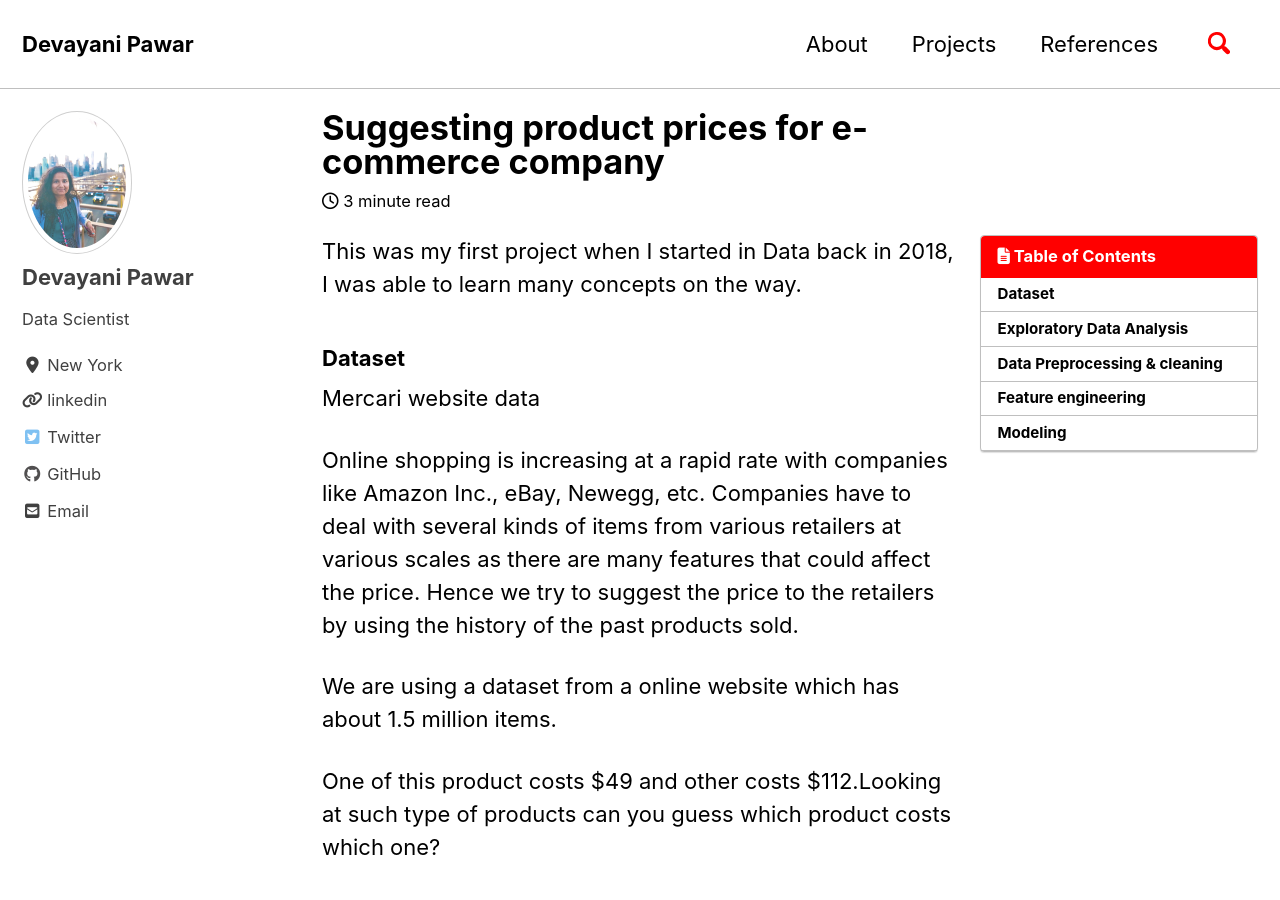
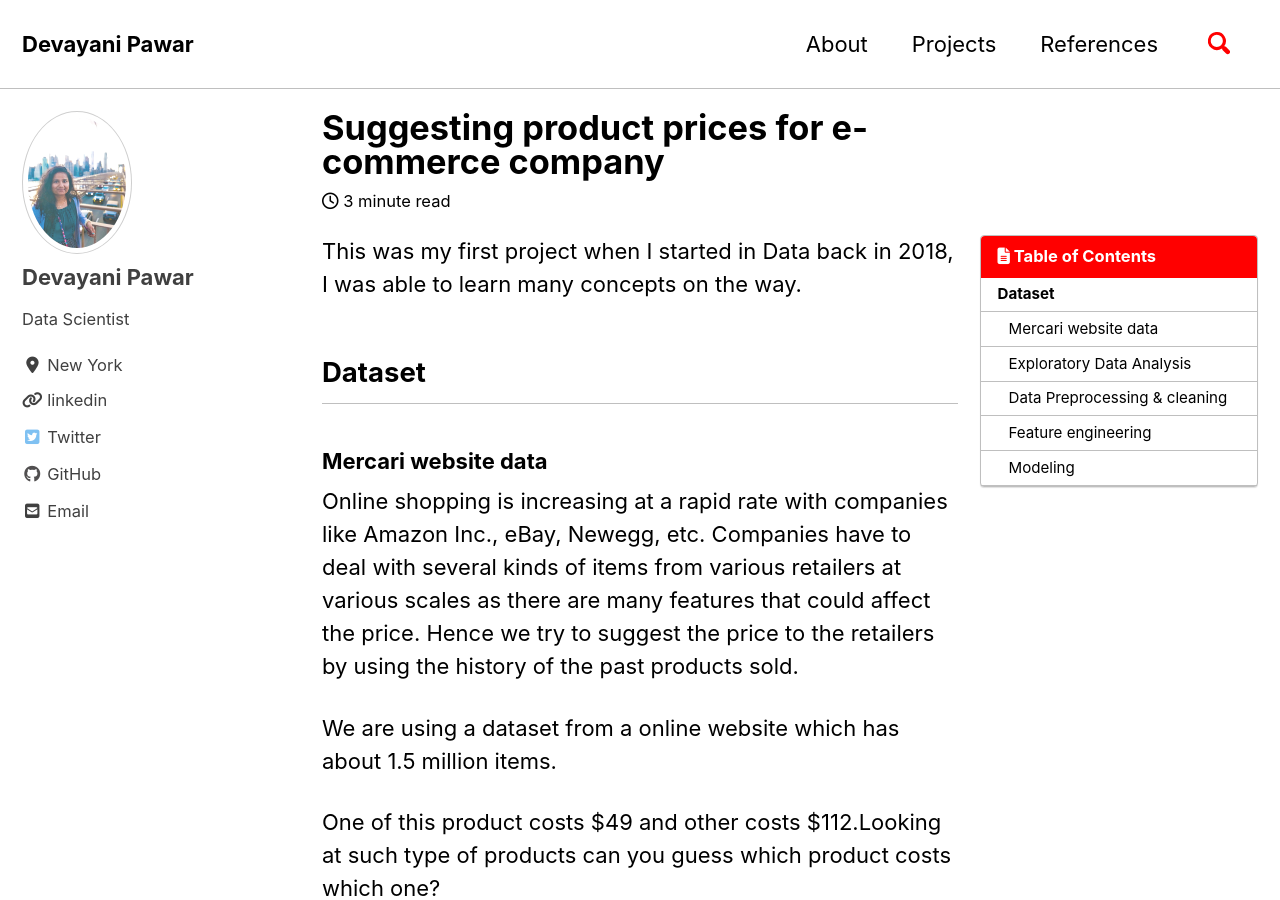
Before and after one commit to devayanipowar/devayanipowar.github.io, a Jekyll site: the page built from _posts/2019-12-07-RegularizationRegression.md, in a window 1280 px wide and 900 px high. Built offline with Jekyll 4.4.1, drawn with Linux system fonts in a browser that asks for light colours; cached includes are drawn as plain includes; nearby versions of some CDN libraries.

Commit message:
new resource

```diff
--- a/_posts/2019-12-07-RegularizationRegression.md
+++ b/_posts/2019-12-07-RegularizationRegression.md
@@ -9,9 +9,9 @@ toc_label: "Table of Contents"
 
 This was my first project when I started in Data back in 2018, I was able to learn many concepts on the way.
 
-### Dataset
+## Dataset
 
-Mercari website data
+### Mercari website data
 
 Online shopping is increasing at a rapid rate with companies like Amazon Inc., eBay, Newegg, etc.
 Companies have to deal with several kinds of items from various retailers at various scales as there are many features that could affect the price. Hence we try to suggest the price to the retailers by using the history of the  past products sold.
```
